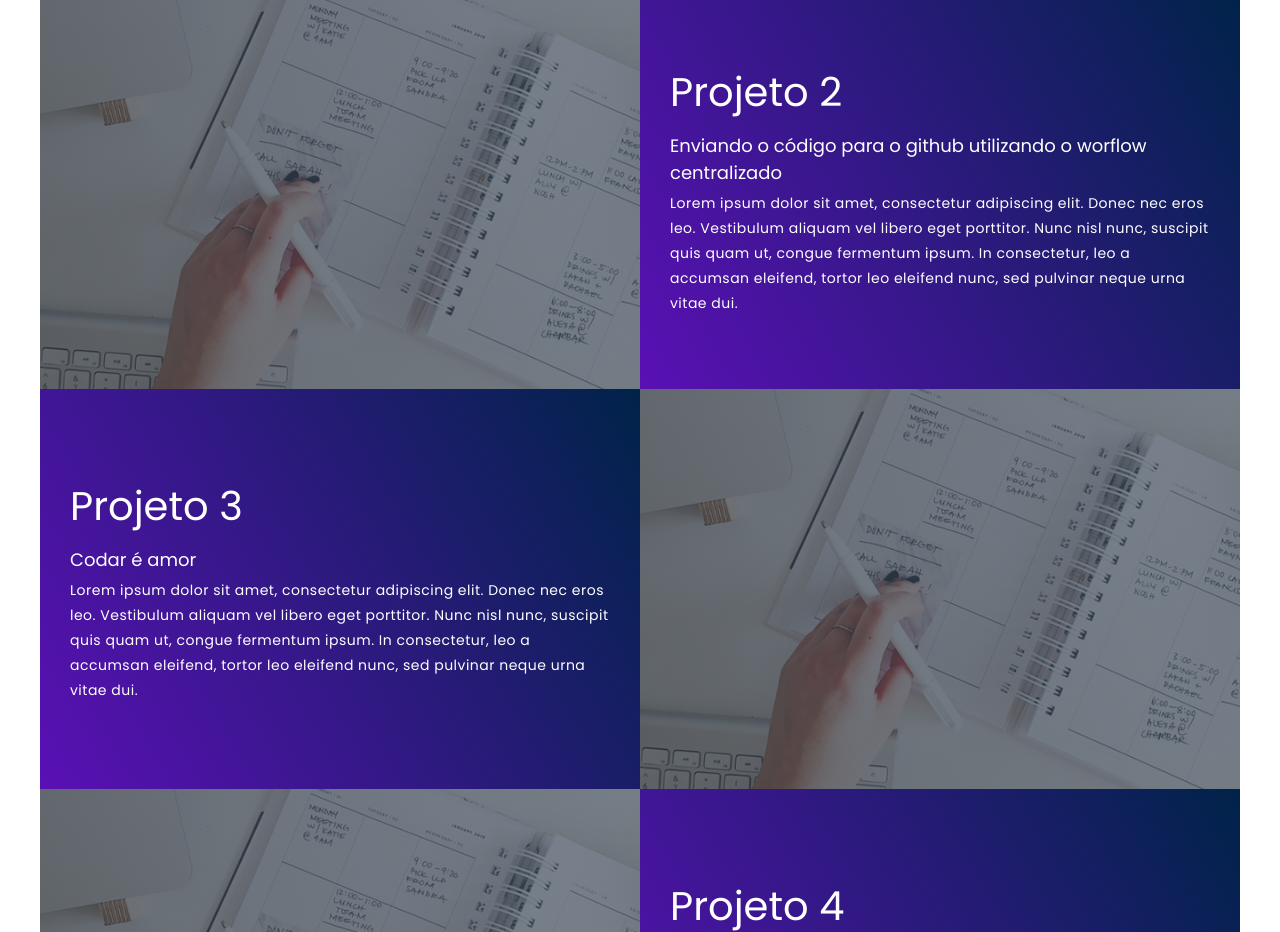
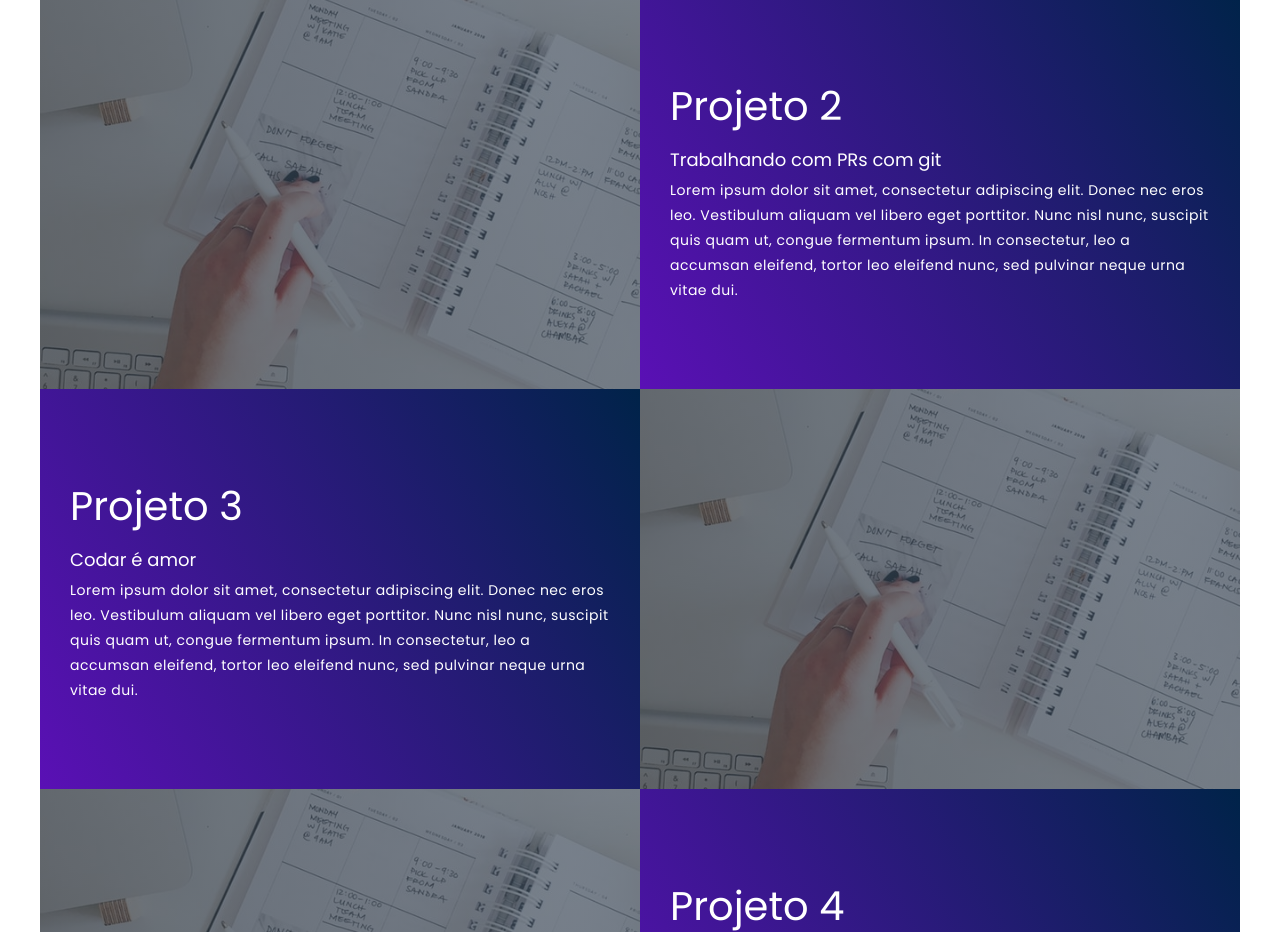
Before and after one commit to DudaAhkera/portfolio_Duda_AHkera_Estudos, a plain HTML site: page index.html in a window 1280 px wide. Shown: the part 1586-2518 px from the top of the page. Drawn offline with Linux system fonts and the light colour scheme.

Commit message:
update project 1 description

```diff
--- a/index.html
+++ b/index.html
@@ -42,7 +42,7 @@
                 <div class="project-item">
                     <div class="project-info">
                         <h1>Projeto 2</h1>
-                        <h2>Enviando o código para o github utilizando o worflow centralizado</h2>
+                        <h2>Trabalhando com PRs com git</h2>
                         <p>Lorem ipsum dolor sit amet, consectetur adipiscing elit. Donec nec eros leo. Vestibulum
                             aliquam vel libero eget porttitor. Nunc nisl nunc, suscipit quis quam ut, congue fermentum
                             ipsum. In consectetur, leo a accumsan eleifend, tortor leo eleifend nunc, sed pulvinar neque
```
Also changed, not shown: example.txt (added).
